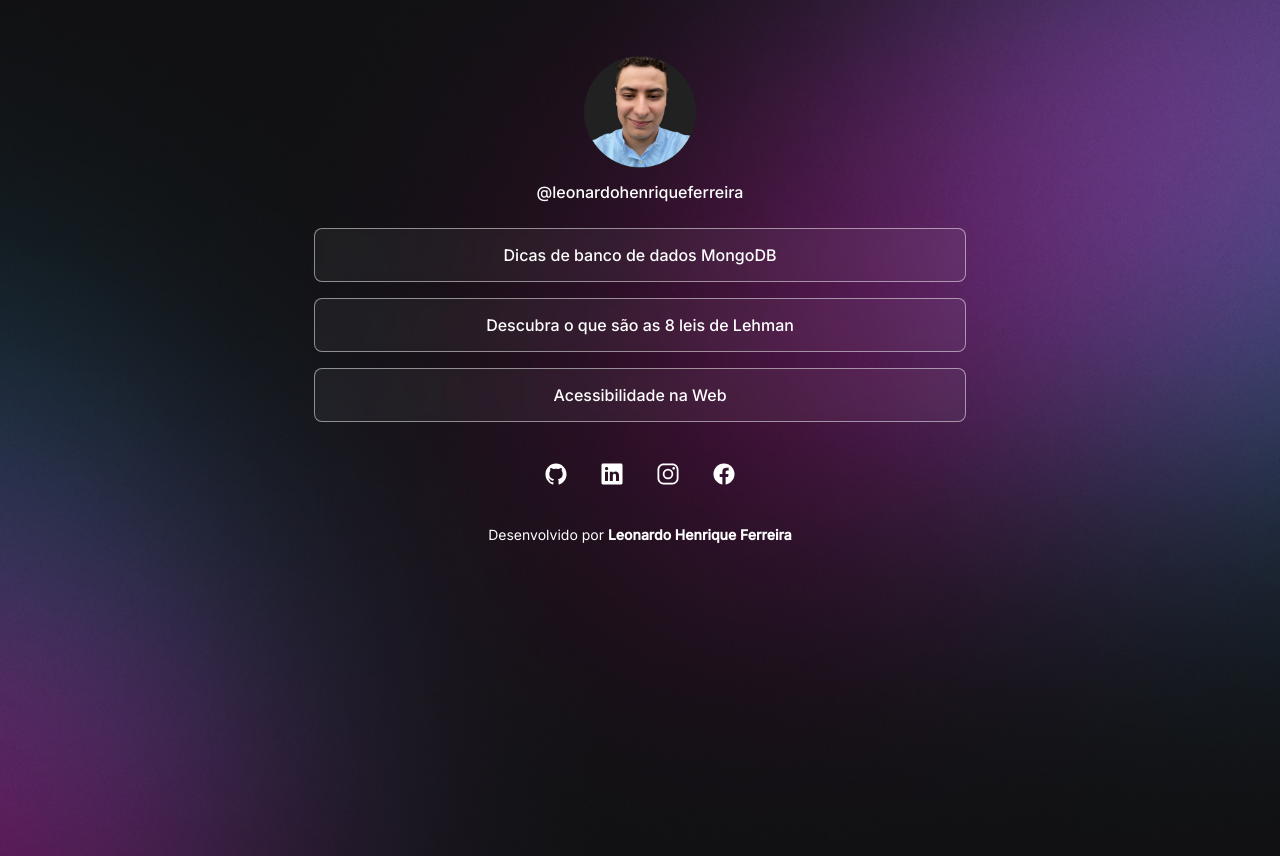
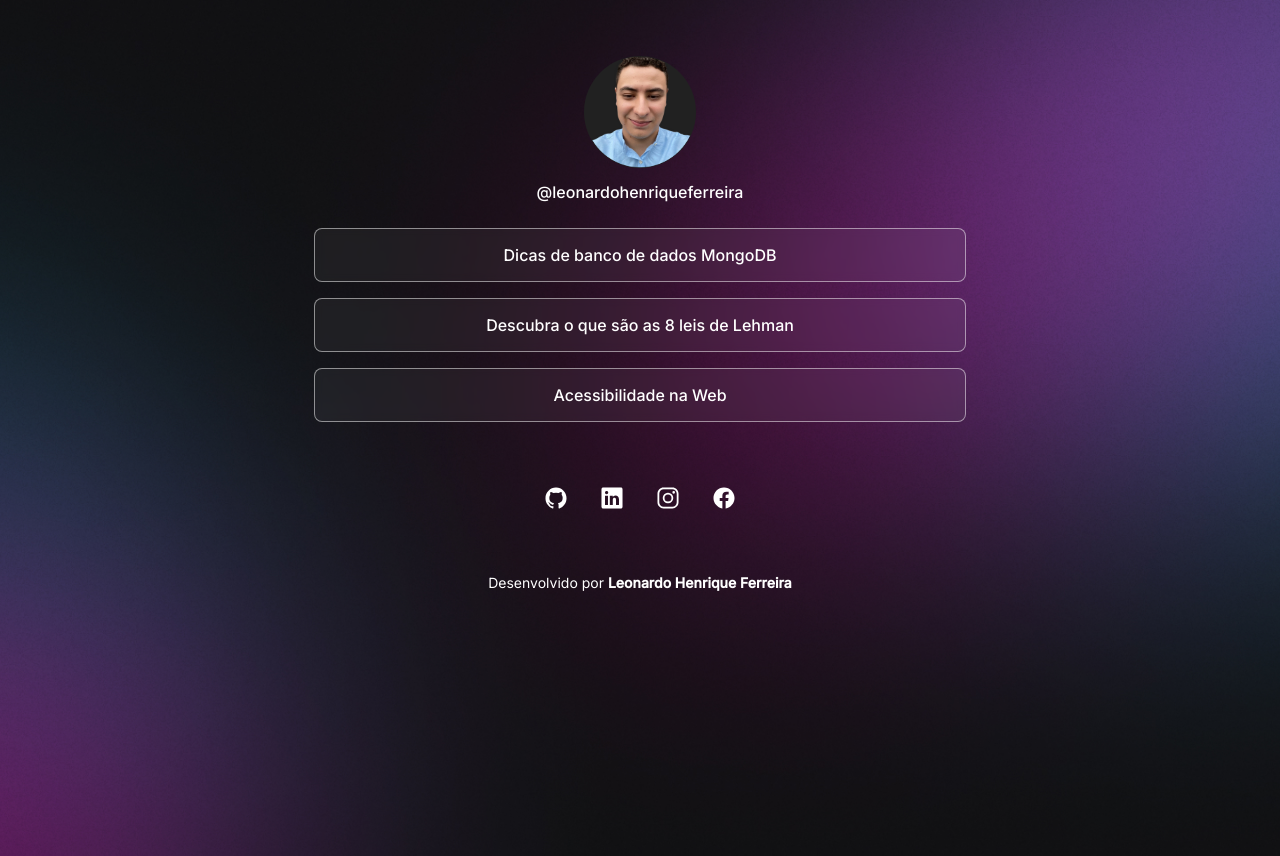
Before and after one commit to leonardohenriqueferreira/links, a plain HTML site: page index.html in a window 1280 px wide. Drawn offline with nearby package versions, Linux system fonts and the light colour scheme.

Commit message:
fix: fixes social links padding

```diff
--- a/style.css
+++ b/style.css
@@ -82,6 +82,7 @@ ul li a:hover {
   display: flex;
   justify-content: center;
   font-size: 24px;
+  padding: 24px 0;
 }
 
 #social-links a {
```
